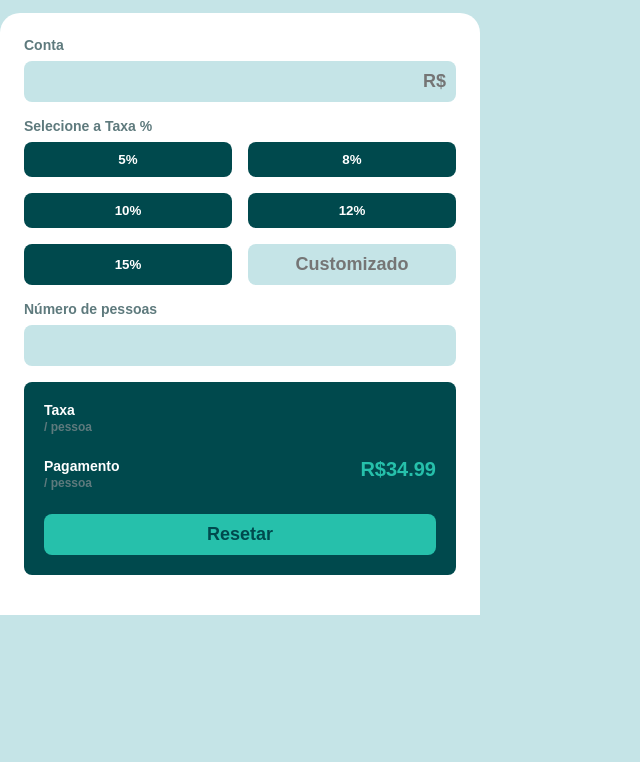
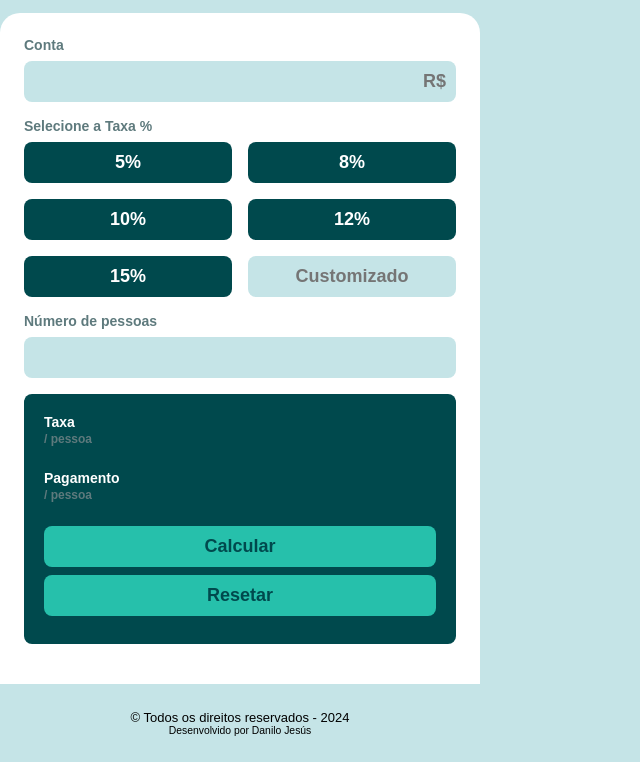
Before and after one commit to DaniloJesus21/dividindo_a_conta, a plain HTML site: page index.html in a window 1280 px wide. Shown: the part 109-871 px from the top of the page, without its empty margins (0-640 px from the left). Before the commit the page ends 800 px from the top, so only its background shows below. Drawn offline with Linux system fonts and the light colour scheme.

Commit message:
Adicionando o button calcular

```diff
--- a/assets/css/style.css
+++ b/assets/css/style.css
@@ -67,6 +67,7 @@ input {
   cursor: pointer;
   background-color: rgb(0, 73, 77);
   color: white;
+  font-size: 18px;
   font-weight: bold;
   border: none;
   transition: 0.5s ease all;
@@ -108,6 +109,7 @@ input {
   color: rgb(0, 73, 77);
   font-weight: bold;
   transition: 0.5s ease all;
+  margin-bottom: 8px;
 }
 .pagamento button:hover {
   background-color: rgb(197, 228, 231);
@@ -124,3 +126,20 @@ input {
   display: flex;
   justify-content: space-between;
 }
+
+footer {
+  display: block;
+  float: left;
+  width: 100%;
+  padding: 10px;
+}
+
+.footer-container p {
+  font-size: 13px;
+  text-align: center;
+}
+
+footer small {
+  font-size: 80%;
+  display: block;
+}
--- a/assets/js/script.js
+++ b/assets/js/script.js
@@ -1,6 +1,13 @@
 const inputConta = document.querySelector('.js-conta-input')
 const contaValor = inputConta.value
+console.log(typeof contaValor)
 
 const calculaTaxa = (value) => {
-  contaValor * (value || 23)
+  const valorTaxa = document.querySelector('.js-texto-taxa')
+  const valorPagamento = document.querySelector('.js-texto-pagamento')
+
+  const pagamento = parseFloat(contaValor) * (value / 100)
+
+  console.log(pagamento)
+
 }
--- a/index.html
+++ b/index.html
@@ -17,7 +17,7 @@
 
       <div class="conta">
         <h2>Conta</h2>
-        <input type="text" placeholder="R$" class="js-conta-input">
+        <input type="text" placeholder="R$" class="js-conta-input" required id="conta-input">
       </div>
 
       <div class="taxa">
@@ -28,13 +28,13 @@
           <button onclick="calculaTaxa(10)">10%</button>
           <button onclick="calculaTaxa(12)">12%</button>
           <button onclick="calculaTaxa(15)">15%</button>
-          <input type="text" placeholder="Customizado" class="js-taxa-input">
+          <input type="text" placeholder="Customizado" class="js-taxa-input" required>
         </div>
       </div>
 
       <div class="pessoas">
         <h2>Número de pessoas</h2>
-        <input type="text">
+        <input type="text" required>
       </div>
 
       <div class="pagamento">
@@ -45,13 +45,20 @@
 
         <div class="pagamento-pessoa">
           <h2>Pagamento<br><span> / pessoa</span> </h2>
-          <p class="js-texto-pagamento">R$34.99</p>
+          <p class="js-texto-pagamento"></p>
         </div>
 
-        <button type="reset">Resetar</button>
+        <button class="js-calcular button btn-calcular" type="reset">Calcular</button>
+        <button class="js-resetar-button btn-resetar"type="reset">Resetar</button>
       </div>
     </div>
-
+    <footer>
+      <div class="footer-container">
+        <p>&copy; Todos os direitos reservados - 2024
+            <small>Desenvolvido por Danilo Jesús</small>
+        </p>
+      </div>
+    </footer>
   </div>
 
   <script src="assets/js/script.js"></script>
```
